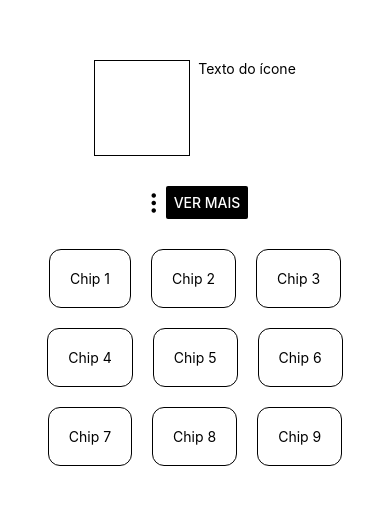
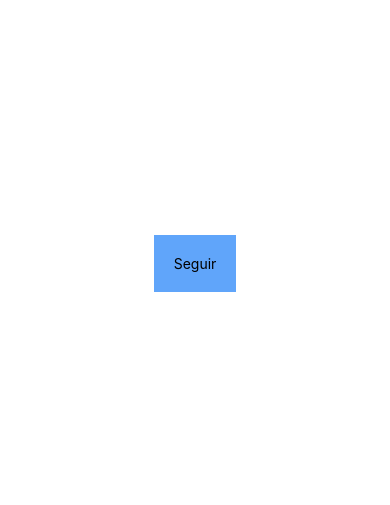
Before and after one commit to alyssonmths/atividade-flexbox, a React Native app: screen / in a window 390 px wide. Shown: the part 159-664 px from the top of the page. Built offline with nearby package versions, Linux system fonts and the light colour scheme.

Commit message:
feat(): criação de componente BotaoSeguir

```diff
--- a/App.js
+++ b/App.js
@@ -4,13 +4,27 @@ import "./global.css"
 import { IconeComTexto } from './components/IconeComTexto';
 import { LinhaDeAcoes } from './components/LinhaDeAcoes';
 import { ListaDeChips } from './components/ListaDeChips';
+import { GradeDePublicacoes } from './components/GradeDePublicacoes';
+import { BotaoSeguir } from './components/BotaoSeguir';
 
 export default function App() {
   return (
     <View style={styles.container}>
-      <IconeComTexto />
-      <LinhaDeAcoes />
-      <ListaDeChips chips={['Chip 1', 'Chip 2', 'Chip 3', 'Chip 4', 'Chip 5', 'Chip 6', 'Chip 7', 'Chip 8', 'Chip 9']} />
+      {/* <IconeComTexto /> */}
+
+      {/* <LinhaDeAcoes /> */}
+
+      {/* <ListaDeChips chips={['Chip 1', 'Chip 2', 'Chip 3', 'Chip 4', 'Chip 5', 'Chip 6', 'Chip 7', 'Chip 8', 'Chip 9']} /> */}
+
+      {/* <GradeDePublicacoes
+        publicacoes={[
+          '#f94144', '#f3722c', '#f8961e', '#f9c74f', '#90be6d',
+          '#43aa8b', '#4d908e', '#577590', '#277da1', '#9b5de5',
+        ]}
+      /> */}
+
+      <BotaoSeguir />
+
       <StatusBar style="auto" />
     </View>
   );
--- /dev/null
+++ b/components/BotaoSeguir.tsx
@@ -0,0 +1,15 @@
+import { useState } from "react"
+import { Pressable, Text } from "react-native";
+
+export const BotaoSeguir = () => {
+    const [following, setFollowing] = useState(false);
+
+    return (
+        <Pressable
+            className={following ? 'p-5 border border-blue-400' : 'p-5 bg-blue-400'}
+            onPress={() => setFollowing(prev => !prev)}
+        >
+            <Text>{following ? 'Seguindo' : 'Seguir'}</Text>
+        </Pressable>
+    )
+}
```
